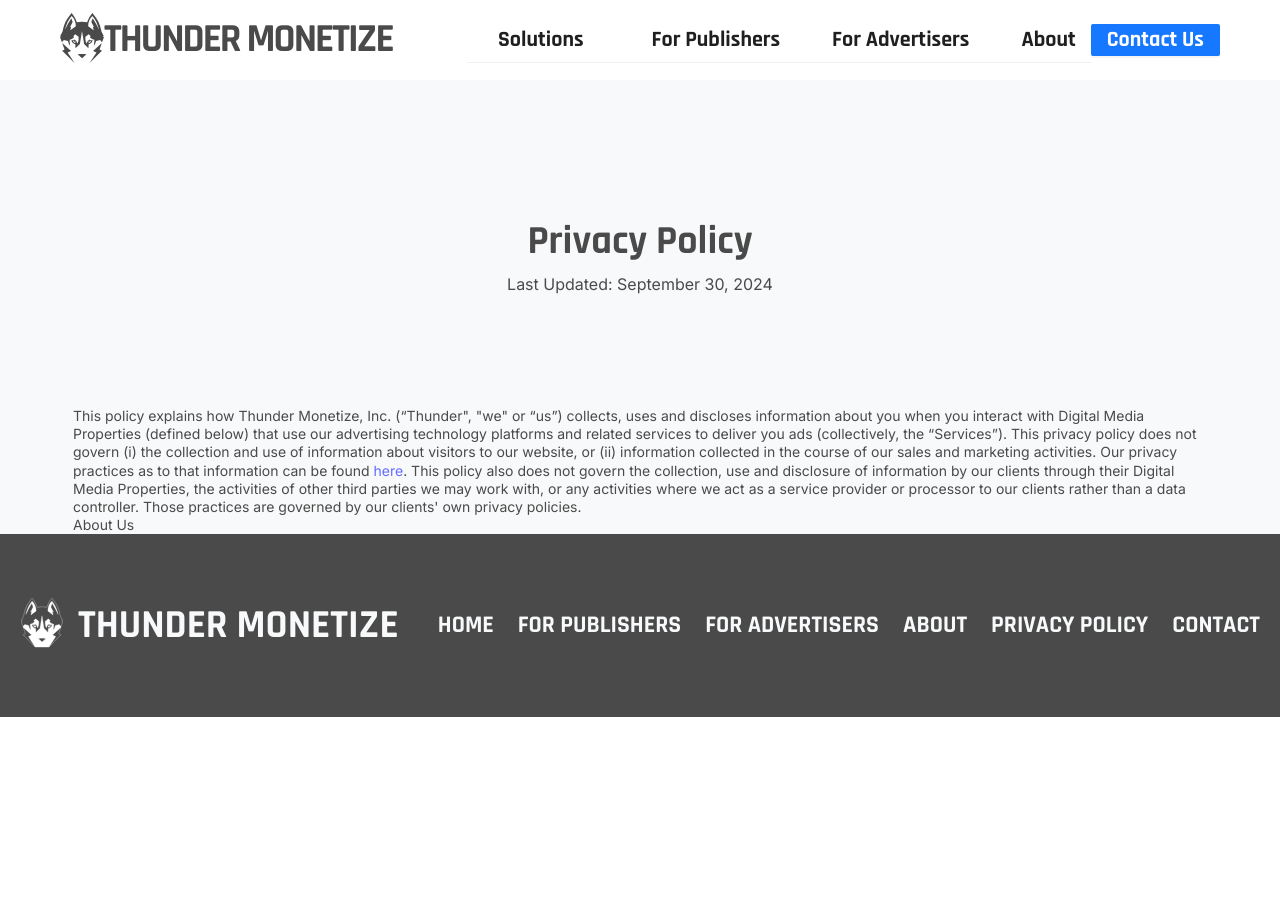
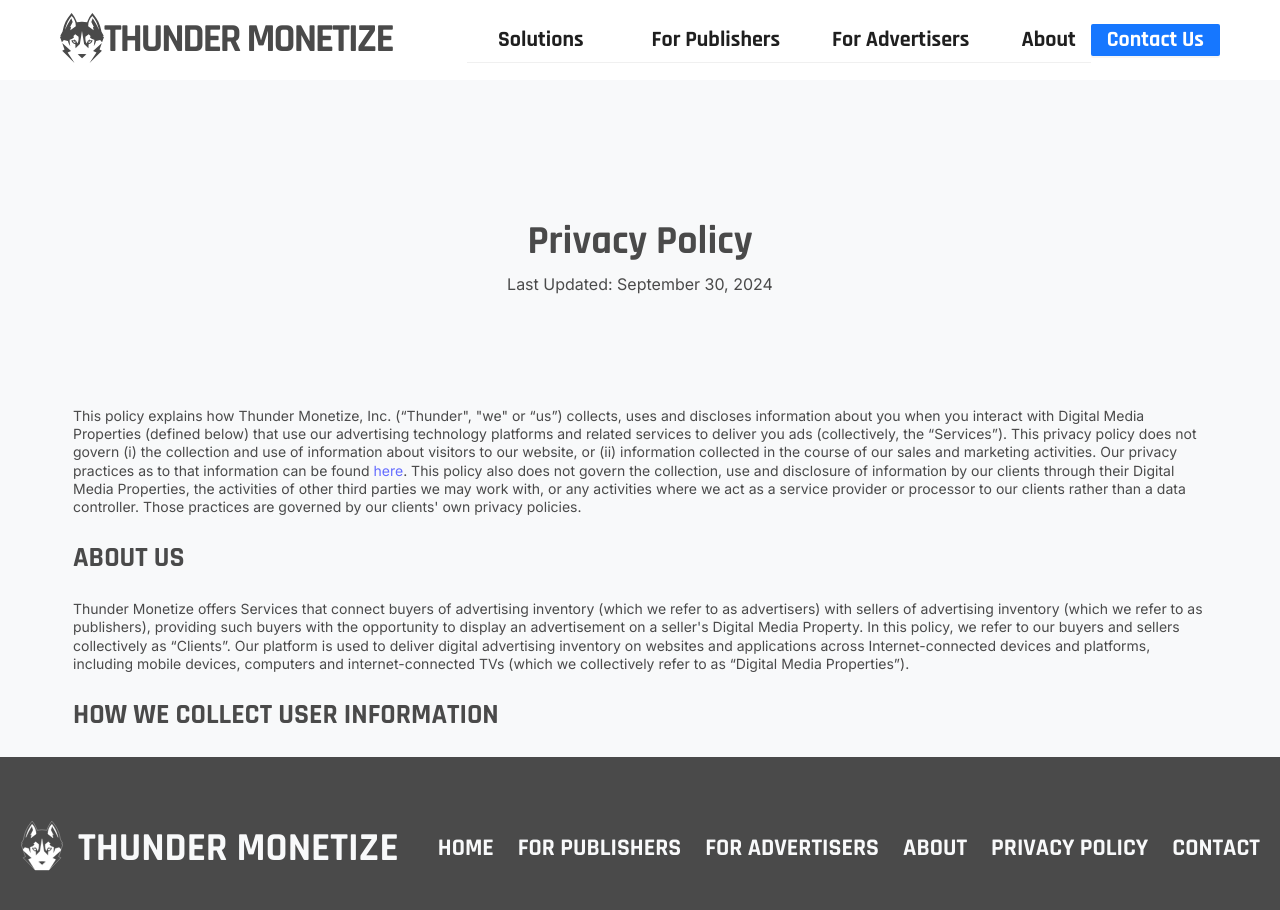
Before and after one commit to jwong65/vite-react-site, a React (Vite) app: page /privacy in a window 1280 px wide. Shown: the top 910 px of the page. Before the commit the page ends 800 px from the top, so only its background shows below. Built offline with nearby package versions, Linux system fonts and the light colour scheme.

Commit message:
Added about us text in the privacy policy

```diff
--- a/src/pages/Privacy.jsx
+++ b/src/pages/Privacy.jsx
@@ -10,12 +10,18 @@ export default function Privacy() {
         </div>
         <div className='privacy-text'>
           <div className='text-box-privacy'>
-          This policy explains how Thunder Monetize, Inc. (“Thunder", "we" or “us”) collects, uses and discloses information about you when you interact with Digital Media Properties (defined below) that use our advertising technology platforms and related services to deliver you ads (collectively, the “Services”).
-          This privacy policy does not govern (i) the collection and use of information about visitors to our website, or (ii) information collected in the course of our sales and marketing activities. Our privacy practices as to that information can be found <a href="https://www.magnite.com/legal/magnite-website-privacy-policy/">here</a>.
-          This policy also does not govern the collection, use and disclosure of information by our clients through their Digital Media Properties, the activities of other third parties we may work with, or any activities where we act as a service provider or processor to our clients rather than a data controller.
-          Those practices are governed by our clients' own privacy policies.
+            This policy explains how Thunder Monetize, Inc. (“Thunder", "we" or “us”) collects, uses and discloses information about you when you interact with Digital Media Properties (defined below) that use our advertising technology platforms and related services to deliver you ads (collectively, the “Services”).
+            This privacy policy does not govern (i) the collection and use of information about visitors to our website, or (ii) information collected in the course of our sales and marketing activities. Our privacy practices as to that information can be found <a href="https://www.magnite.com/legal/magnite-website-privacy-policy/">here</a>.
+            This policy also does not govern the collection, use and disclosure of information by our clients through their Digital Media Properties, the activities of other third parties we may work with, or any activities where we act as a service provider or processor to our clients rather than a data controller.
+            Those practices are governed by our clients' own privacy policies.
           </div>
           <div className='privacy-text-header'>About Us</div>
+          <div className='text-box-privacy'>
+            Thunder Monetize offers Services that connect buyers of advertising inventory (which we refer to as advertisers) with sellers of advertising inventory (which we refer to as publishers), providing such buyers with the opportunity to display an advertisement on a seller's Digital Media Property.
+            In this policy, we refer to our buyers and sellers collectively as “Clients”.
+            Our platform is used to deliver digital advertising inventory on websites and applications across Internet-connected devices and platforms, including mobile devices, computers and internet-connected TVs (which we collectively refer to as “Digital Media Properties”).
+          </div>
+          <div className='privacy-text-header'>How We Collect User Information</div>
         </div>
       </div>
   )
--- a/src/pages/privacy.css
+++ b/src/pages/privacy.css
@@ -52,5 +52,15 @@
 }
 
 .privacy-text-header{
-
+    color: var(--Primary-Thunderstorm-Gray, #4A4A4A);
+    font-family: Rajdhani;
+    font-size: 28px;
+    font-style: normal;
+    font-weight: 700;
+    line-height: 100%;
+    text-transform: uppercase;
+    word-wrap: break-word;
+    align-self: flex-start;
+    text-align: left;
+    padding: 28px 0px;
 }
```
